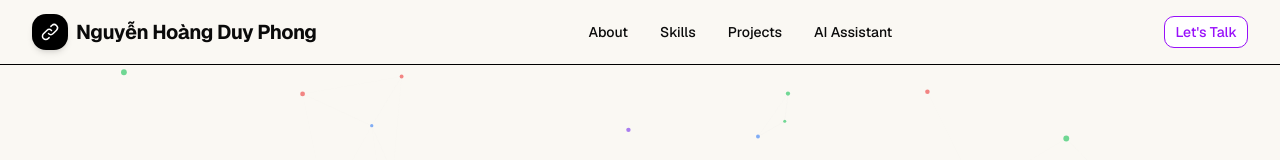
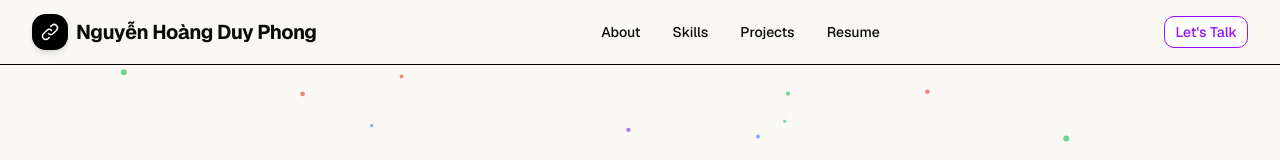
Before and after one commit to phongnhd/portfolio, a Next.js app: page / in a window 1280 px wide. Shown: the top 160 px of the page. Built offline with nearby package versions, Linux system fonts and the light colour scheme.

Commit message:
update resume

```diff
--- a/components/navbar.tsx
+++ b/components/navbar.tsx
@@ -92,7 +92,14 @@
                 document.querySelector("#ai-tool")?.scrollIntoView({ behavior: "smooth" })
               }
             >
-              AI Assistant
+              <a
+                href="/NguyenHoangDuyPhong_CV.pdf"
+                target="_blank"
+                rel="noopener noreferrer"
+                className="hover:text-primary transition-colors cursor-pointer"
+              >
+                Resume
+              </a>
             </span>
           </div>
 
```
Also changed, not shown: 1 other file (tests, documents, lock files or other folders).
